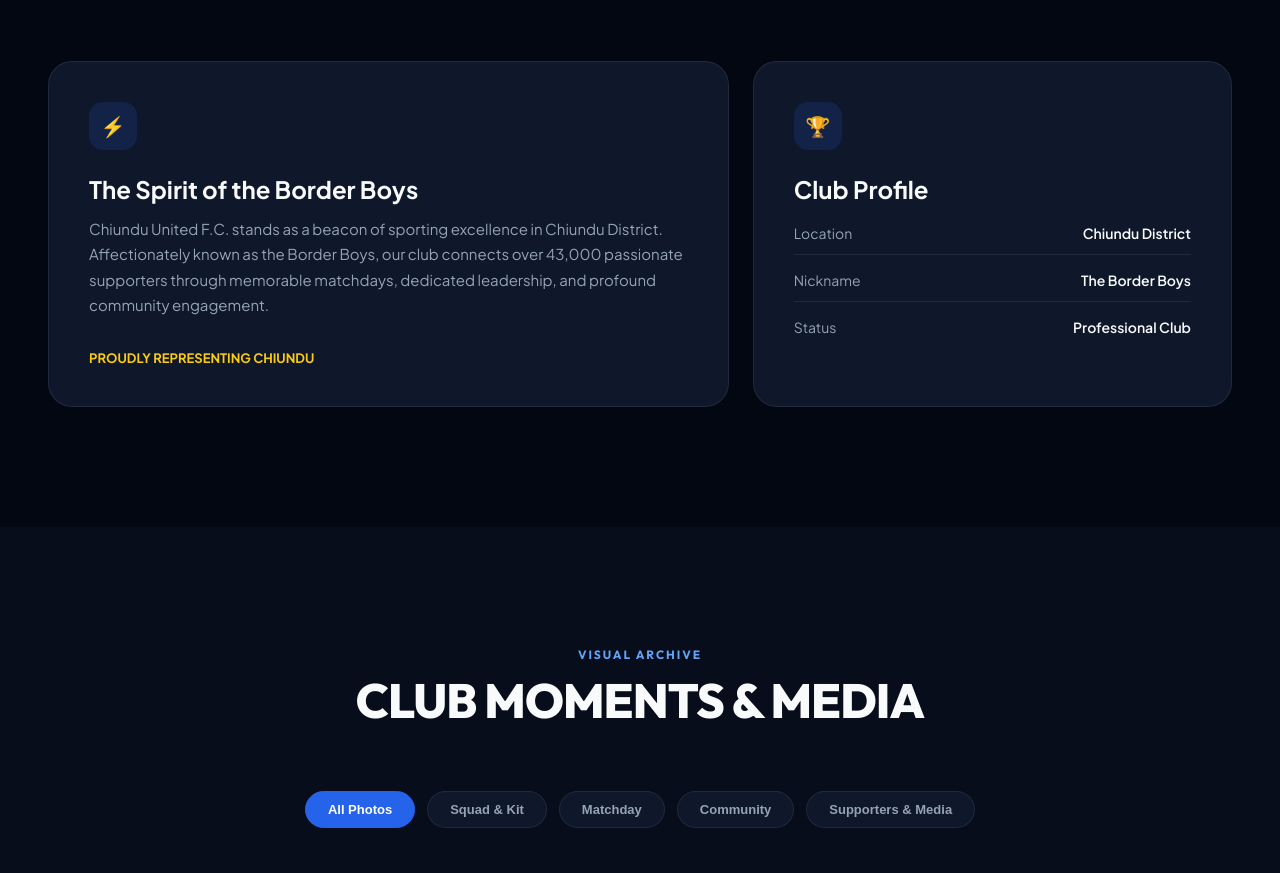
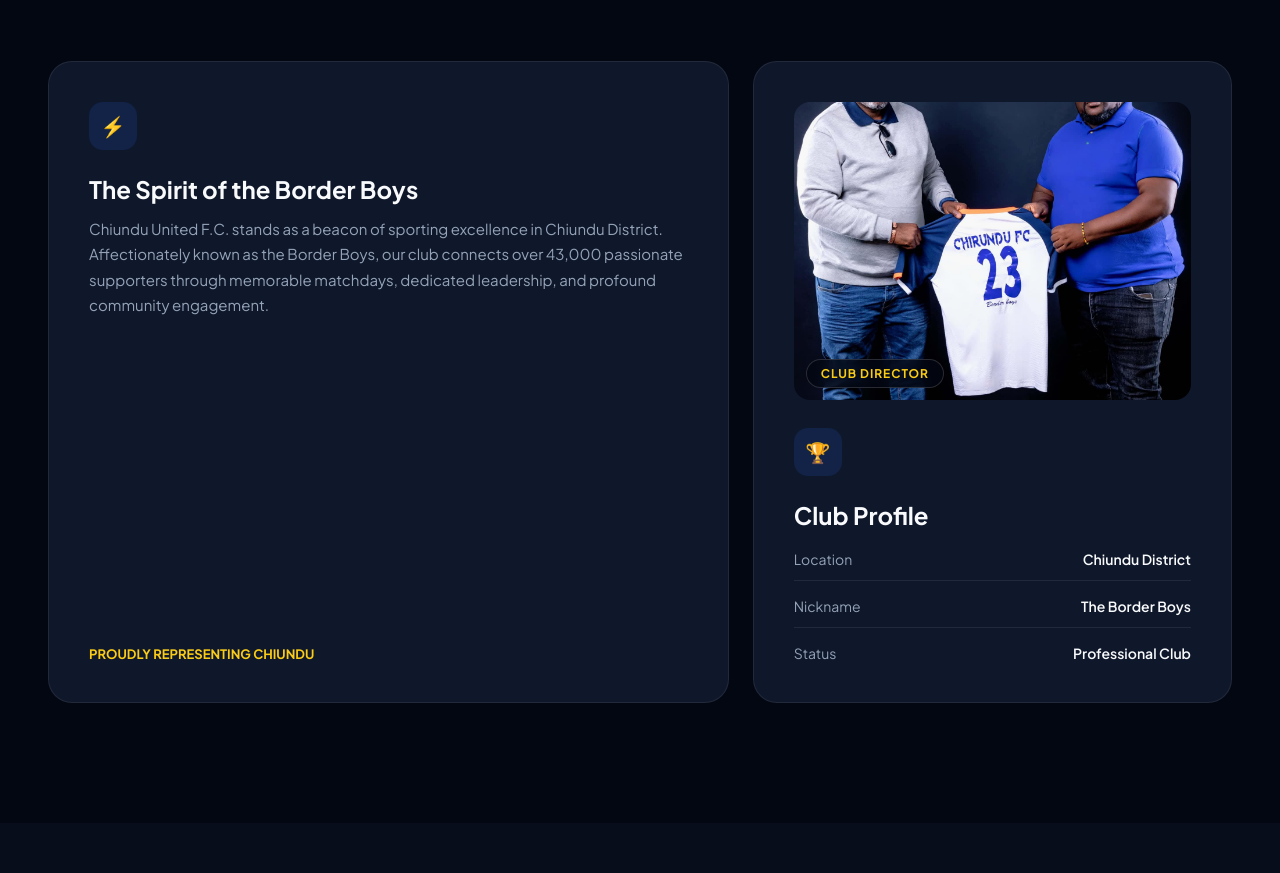
Before and after one commit to mwemmz/chirundu-united-fc, a plain HTML site: page index.html in a window 1280 px wide. Shown: the part 1150-2023 px from the top of the page. Drawn offline with Linux system fonts and the light colour scheme.

Commit message:
Add Club Director photo and profile to the About section

```diff
--- a/index.html
+++ b/index.html
@@ -158,6 +158,14 @@
   }
   .bento-card h3 { font-size: 24px; font-weight: 700; margin-bottom: 12px; }
   .bento-card p { font-size: 15px; line-height: 1.7; color: var(--muted); }
+  .director-wrap { position: relative; border-radius: 16px; overflow: hidden; margin-bottom: 28px; }
+  .director-wrap img { width: 100%; aspect-ratio: 4 / 3; object-fit: cover; display: block; }
+  .director-tag {
+    position: absolute; left: 12px; bottom: 12px; padding: 6px 14px; border-radius: 999px;
+    background: rgba(3, 7, 18, 0.8); backdrop-filter: blur(8px);
+    border: 1px solid rgba(255,255,255,0.15); font-size: 12px; font-weight: 700;
+    color: var(--accent); letter-spacing: 0.08em; text-transform: uppercase;
+  }
 
   /* Gallery & Media Hub */
   .gallery-filters {
@@ -406,6 +414,10 @@
       </div>
     </div>
     <div class="bento-card span-5">
+      <div class="director-wrap">
+        <img src="director.jpeg" alt="Chiundu United Club Director" loading="lazy" decoding="async">
+        <span class="director-tag">Club Director</span>
+      </div>
       <div>
         <div class="card-icon">🏆</div>
         <h3>Club Profile</h3>
```
Also changed, not shown: director.jpeg (added).
